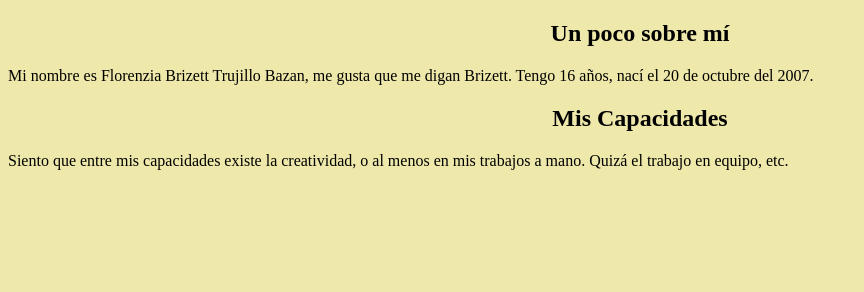
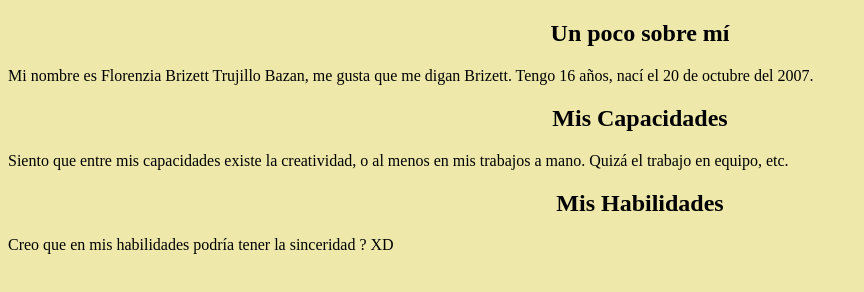
Before and after one commit to Brizett-TB/Mini-Proyecto-, a plain HTML site: page index.html in a window 1280 px wide. Shown: the whole page, without its empty margins (0-864 px from the left). Drawn offline with Linux system fonts and the light colour scheme; a web font is replaced by a local one.

Commit message:
habilidades

```diff
--- a/index.html
+++ b/index.html
@@ -13,7 +13,11 @@
     <body>
         <h2>Un poco sobre mí</h2>
         <p>Mi nombre es Florenzia Brizett Trujillo Bazan, me gusta que me digan Brizett. Tengo 16 años, nací el <time datetime="2007-10-20"> 20 de octubre del 2007</time>.</p>
+
         <h2>Mis Capacidades </h2>
         <p>Siento que entre mis capacidades existe la creatividad, o al menos en mis trabajos a mano. Quizá el trabajo en equipo, etc. </p>
+
+        <h2>Mis Habilidades </h2>
+        <p>Creo que en mis habilidades podría tener la sinceridad ? XD</p>
     </body>
 </html>
```
